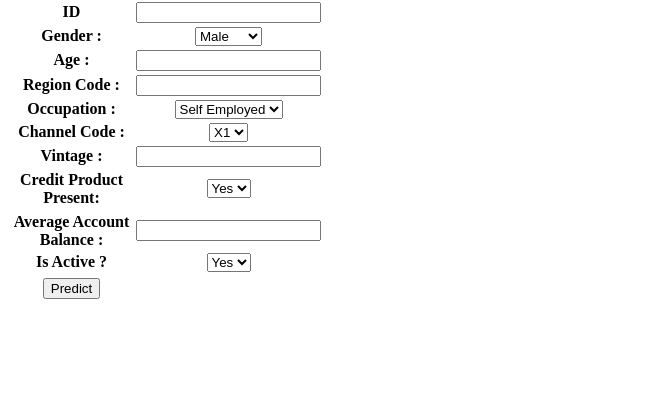
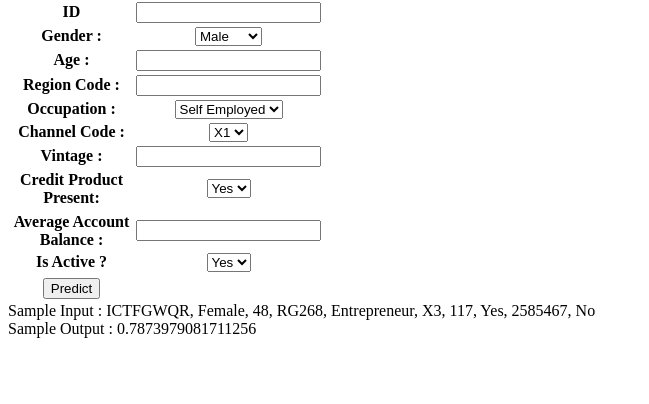
Before and after one commit to rohitwad/Credit-Card-Lead-Prediction, a Flask app: page / in a window 1280 px wide. Shown: the part 68-472 px from the top of the page, without its empty margins (0-649 px from the left). Run offline with Flask 2, Linux system fonts and the light colour scheme; lists and menus that the app fills with data are empty; parts of the project's set-up code (start-up, migrations or seed data) failed here and were passed over.

Commit message:
Add files via upload
Adding Sample input & output for easy input

```diff
--- a/templates/index.html
+++ b/templates/index.html
@@ -81,9 +81,12 @@
         <tr></tr>
         <tr><th><button type="submit" class="btn btn-primary btn-block btn-large">Predict</button></th></tr>
 
+
+
     </form>
     </table>
-
+    <h7>Sample Input  : ICTFGWQR, Female, 48, RG268, Entrepreneur, X3, 117, Yes, 2585467, No</h7></br>
+    <h7>Sample Output : 0.7873979081711256</h7></br>
     {{ prediction_text }}
     </div>
    </body>
```
